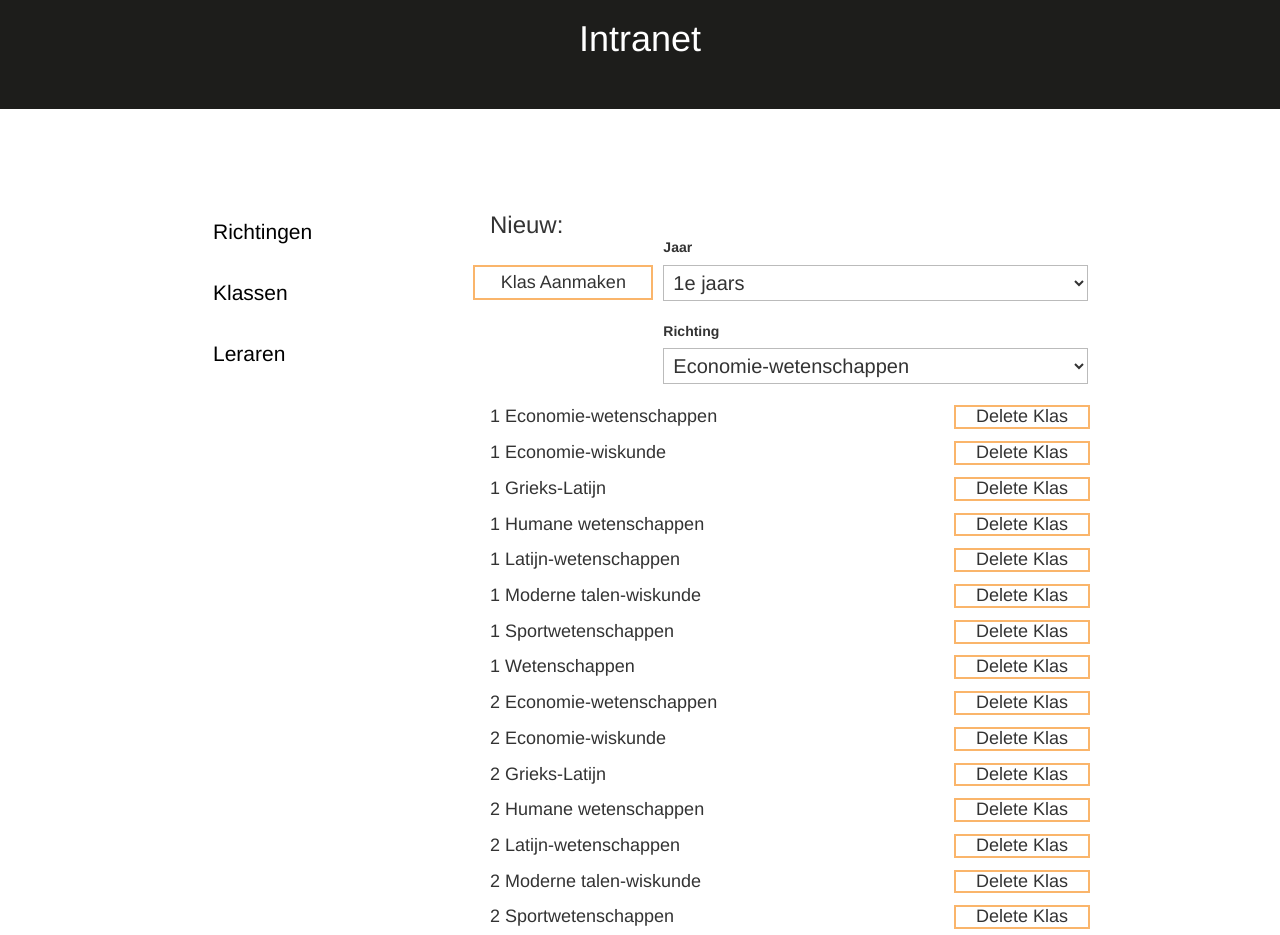
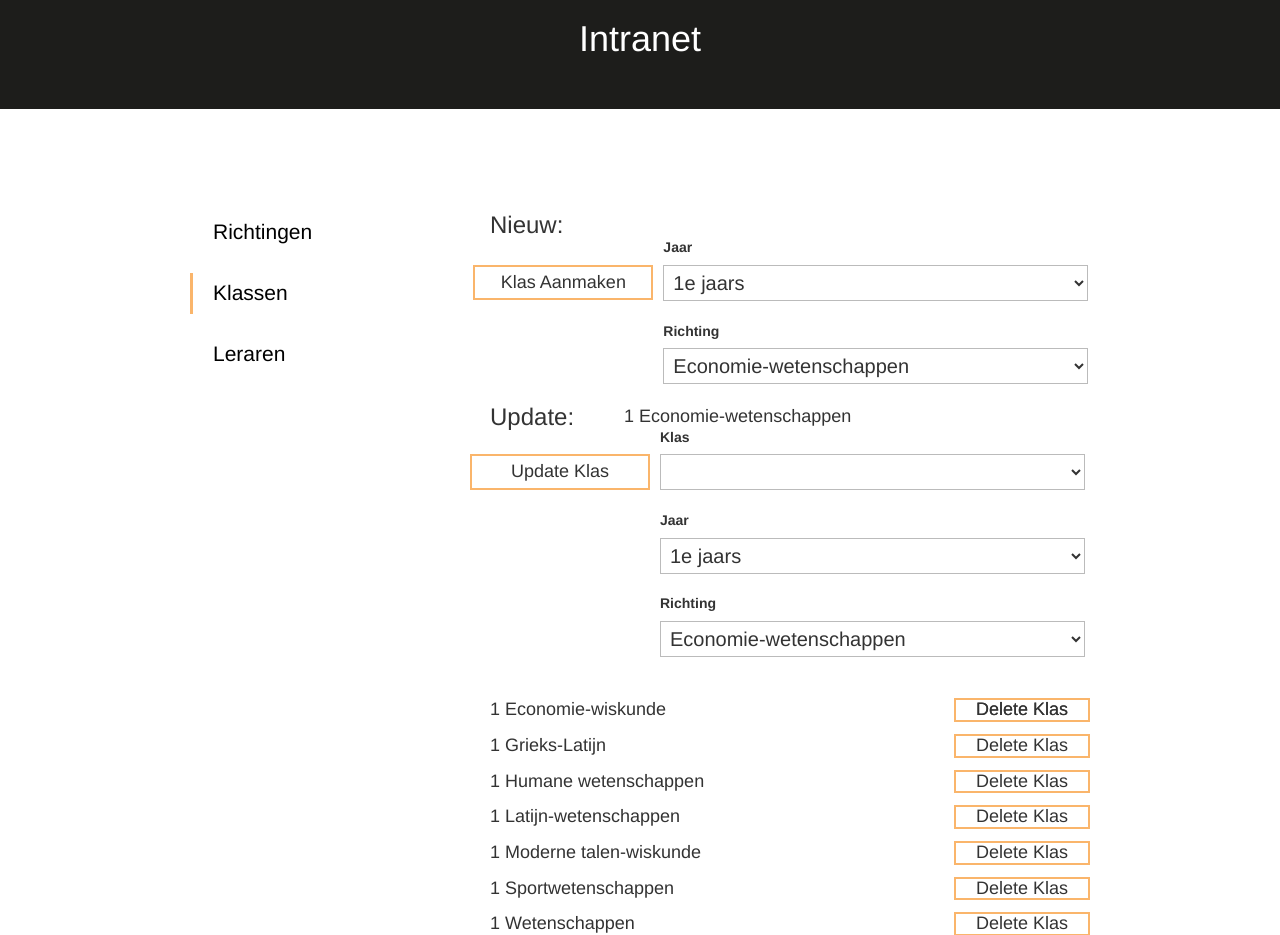
Before and after one commit to andrerobbe/python-site-school, a Flask app: page /intranet/klassen in a window 1280 px wide. Shown: the part 113-1048 px from the top of the page. Run offline with Flask 2, Linux system fonts and the light colour scheme; data comes from the database, SQL or seed files in the repository; both versions use the stored data as it was after the commit; lists and menus that the app fills with data are empty; some libraries are stand-ins or nearby versions.

Commit message:
added update leraren, struggling with klassen

```diff
--- a/project/forms.py
+++ b/project/forms.py
@@ -26,5 +26,11 @@
 	vakken = StringField('Vakken', [validators.Length(min=3, max=35), validators.required()])
 
 
-class UpdateForm(Form):
+class UpdateRichtingForm(Form):
 	update_id = SelectField(u'Richting', choices=[], coerce=int)
+
+class UpdateKlasForm(Form):
+	update_id = SelectField(u'Klas', choices=[], coerce=int)
+
+class UpdateLeraarForm(Form):
+	update_id = SelectField(u'Leraar', choices=[], coerce=int)
--- a/project/static/style.css
+++ b/project/static/style.css
@@ -474,7 +474,7 @@
 */
 
 #intranet .people {
-	margin-top: 370px;
+	margin-top: 850px;
 }
 
 /*
--- a/project/templates/intranet.html
+++ b/project/templates/intranet.html
@@ -11,12 +11,17 @@
 	<div class="wrapper cfx">
 		<div>
 			<ul id="nav">
-				<li {% if option == 'Richtingen' %}class="active"{% endif %}><a href="{{ url_for('intranet') }}/richtingen">Richtingen</a></li>
-				<li {% if option == 'Klassen' %}class="active"{% endif %}><a href="{{ url_for('intranet') }}/klassen">Klassen</a></li>
-				<li {% if option == 'Leraren' %}class="active"{% endif %}><a href="{{ url_for('intranet') }}/leraren">Leraren</a></li>
+				<li {% if option == 'richtingen' %}class="active"{% endif %}><a href="{{ url_for('intranet') }}/richtingen">Richtingen</a></li>
+				<li {% if option == 'klassen' %}class="active"{% endif %}><a href="{{ url_for('intranet') }}/klassen">Klassen</a></li>
+				<li {% if option == 'leraren' %}class="active"{% endif %}><a href="{{ url_for('intranet') }}/leraren">Leraren</a></li>
 			</ul>
 		</div>
 		<div>
+<!--
+#######################################################
+##################### RICHTINGEN ######################
+#######################################################
+-->
 			{% if option == 'richtingen' %}
 			<h4>Nieuw:</h4>
 			<form method="post" action="{{ url_for('intranet') }}" class="new">
@@ -30,7 +35,7 @@
 			<form method="post" action="{{ url_for('intranet') }}" class="new update">
 				<p><input type="submit" name='button' value="Update Richting">
 				<dl>
-					{{ render_field(updateForm.update_id)}}
+					{{ render_field(updateRichtingForm.update_id)}}
 					{{ render_field(richtingForm.naam) }}
 					{{ render_field(richtingForm.description) }}
 				</dl>
@@ -50,12 +55,25 @@
 				</li>
 				{% endfor %}
 			</ul>
-
+<!--
+#######################################################
+####################### KLASSEN #######################
+#######################################################
+-->
 			{% elif option == 'klassen'%}
 			<h4>Nieuw:</h4>
 			<form method="post" action="{{ url_for('intranet') }}" class="new">
 				<p><input type="submit" name='button' value="Klas Aanmaken">
 				<dl>
+					{{ render_field(klasForm.jaar) }}
+					{{ render_field(klasForm.richting) }}
+				</dl>
+			</form>
+			<h4>Update:</h4>
+			<form method="post" action="{{ url_for('intranet') }}" class="new update">
+				<p><input type="submit" name='button' value="Update Klas">
+				<dl>
+					{{ render_field(updateKlasForm.update_id)}}
 					{{ render_field(klasForm.jaar) }}
 					{{ render_field(klasForm.richting) }}
 				</dl>
@@ -73,11 +91,28 @@
 				{% endfor %}
 			</ul>
 
+
+<!--
+#######################################################
+######################### LERAREN #####################
+#######################################################
+-->
 			{% elif option == 'leraren' %}
 			<h4>Nieuw:</h4>
 			<form method="post" action="{{ url_for('intranet') }}" class="new">
 				<p><input type="submit" name='button' value="Leraar Aanmaken">
 				<dl>
+					{{ render_field(leraarForm.voornaam) }}
+					{{ render_field(leraarForm.achternaam) }}
+					{{ render_field(leraarForm.email) }}
+					{{ render_field(leraarForm.vakken) }}
+				</dl>
+			</form>
+			<h4>Update:</h4>
+			<form method="post" action="{{ url_for('intranet') }}" class="new update">
+				<p><input type="submit" name='button' value="Update Leraar">
+				<dl>
+					{{ render_field(updateLeraarForm.update_id)}}
 					{{ render_field(leraarForm.voornaam) }}
 					{{ render_field(leraarForm.achternaam) }}
 					{{ render_field(leraarForm.email) }}
@@ -104,10 +139,7 @@
 						<input name="delete-id" value="{% for info in leraar %}{% if loop.index == 1 %}{{ info }}{% endif %}{% endfor %}" type="hidden">
 						<!-- https://stackoverflow.com/questions/32022568/get-value-of-a-form-id-python-flask -->
 					</form>
-					<form method="post" action="{{ url_for('intranet') }}" class="delete">
-						<p><input type="submit" name='button' value="Update Leraar"></p>
-						<input name="delete-id" value="{% for info in leraar %}{% if loop.index == 1 %}{{ info }}{% endif %}{% endfor %}" type="hidden">
-					</form>
+
 				</li>
 				{% endfor %}
 			</ul>
--- a/project/views.py
+++ b/project/views.py
@@ -4,7 +4,7 @@
 import sqlite3
 import datetime
 
-from forms import ContactForm, CreateRichtingenForm, CreateKlasForm, CreateLeraarForm, UpdateForm
+from forms import ContactForm, CreateRichtingenForm, CreateKlasForm, CreateLeraarForm, UpdateRichtingForm, UpdateKlasForm, UpdateLeraarForm
 
 
 """
@@ -62,30 +62,69 @@
 @app.route('/intranet/<option>', methods=['GET', 'POST'])
 def intranet(option='richtingen'):
 	session_add_page('intranet')
-	aanbodArray = ''
-	klasArray = ''
-	leraarArray = ''
-	richtingForm = CreateRichtingenForm(request.form)
-	klasForm = CreateKlasForm(request.form)
-	leraarForm = CreateLeraarForm(request.form)
-	updateForm = UpdateForm(request.form)
+	aanbodArray 		= ''
+	klasArray 			= ''
+	leraarArray 		= ''
+	richtingForm 		= CreateRichtingenForm(request.form)
+	klasForm 			= CreateKlasForm(request.form)
+	leraarForm 			= CreateLeraarForm(request.form)
+	updateRichtingForm 	= UpdateRichtingForm(request.form)
+	updateKlasForm 		= UpdateKlasForm(request.form)
+	updateLeraarForm 	= UpdateLeraarForm(request.form)
 
 
 	#get info + set update choices
 	if option == "richtingen":
 		aanbodArray = get_aanbod()
-
+		#update form
 		richting_ids = get_richting_id()
-		updateForm.update_id.choices = richting_ids
+		updateRichtingForm.update_id.choices = richting_ids
 
 	elif option == "klassen":
 		klasArray = get_klassen()
-
+		#create form fill in
 		richting_ids = get_richting_id()
 		klasForm.richting.choices = richting_ids
 
+
+		#update form
+		#klas_id = []
+		#klas_info = []
+		#for klas in klasArray:
+		#	klas_id.append(klas[0])
+		#	klas_info.append(klas[1])
+		#	klas_info.append(klas[2])
+			#for element in klas:
+				#print element
+		#print klas_info
+		#updateKlasForm.update_id.choices = klas_id
+
+		#for idx, klas in enumerate(klasArray):
+		#	if idx == 0:
+		#		for info in klas:
+		#			klas_id.append(klas[0])
+		#print klas_id
+		#print klas_info
+
+		#print richting_ids
+		#klas_info = get_klas_info()
+		#klas_id = get_klas_id()
+		#klas_information = []
+		#for info in klas_info:
+		#	for id_ in klas_id:
+		#		klas_id = id_[0]
+		#		combinedInfo = info[0] + " " + info[1]
+		#		klas_information.append([klas_id, combinedInfo])
+
+
+
+
+
 	elif option == "leraren":
 		leraarArray = get_leraren()
+		#update form
+		leraar_id = get_leraar_id()
+		updateLeraarForm.update_id.choices = leraar_id
 
 
 
@@ -97,7 +136,6 @@
 			to_do = ""
 			note = ""
 			url = ""
-			refresh = 0
 
 #CRUD RICHTINGEN
 			if whichForm == 'Richting Aanmaken':
@@ -107,20 +145,18 @@
 								request.form.get('description')]
 					to_do = "INSERT INTO richtingen (name,description) VALUES (?, ?)"
 					note = "Richting aangemaakt!"
-					refresh = 1;
 					url = '/richtingen'
 				else:
 					note = "Not valid! Try again"
 
 			elif whichForm == 'Update Richting':
+				url = '/richtingen'
 				if richtingForm.validate():
 					formValue =	[request.form.get('naam'),
 								request.form.get('description'),
 								request.form.get('update_id')]
 					to_do = "UPDATE richtingen SET name = ?, description = ? where richting_id = ?"
 					note = "Richting geupdate!"
-					refresh = 1;
-					url = '/richtingen'
 				else:
 					note = "Not valid! Try again"
 
@@ -128,7 +164,6 @@
 				formValue = [request.form.get('delete-id')]
 				to_do = "DELETE FROM richtingen WHERE richting_id = ?"
 				note = "Richting gedelete!"
-				refresh = 1;
 				url = '/richtingen'
 
 #CRUD KLASSEN
@@ -137,20 +172,20 @@
 								request.form.get('richting')]
 					to_do = "INSERT INTO klassen (jaar,richting_id) VALUES (?, ?)"
 					note = "Klas aangemaakt!"
-					refresh = 1;
 					url = '/klassen'
+
 			elif whichForm == 'Update Klas':
-				formValue = []
-				to_do = ""
-				note = "Klas geupdate!"
-				refresh = 1;
-				url = '/klassen'
+					formValue =	[request.form.get('naam'),
+								request.form.get('description'),
+								request.form.get('update_id')]
+					to_do = "UPDATE richtingen SET name = ?, description = ? where richting_id = ?"
+					note = "Richting geupdate!"
+					url = '/klassen'
 
 			elif whichForm == 'Delete Klas':
 				formValue = [request.form.get('delete-id')]
 				to_do = "DELETE FROM klassen WHERE klas_id = ?"
 				note = "Klas gedelete!"
-				refresh = 1;
 				url = '/klassen'
 
 #CRUD LERAAR
@@ -163,22 +198,28 @@
 								request.form.get('vakken')]
 					to_do = "INSERT INTO leraren (voornaam,naam,email,vakken) VALUES (?, ?, ?, ?)"
 					note = "Leraar aangemaakt!"
-					refresh = 1;
+
 				else:
 					note = "Not valid! Try again"
 
 			elif whichForm == 'Update Leraar':
-				formValue = []
-				to_do = ""
-				note = "Leraar geupdate!"
-				refresh = 1;
 				url = '/leraren'
+				if leraarForm.validate():
+					formValue =	[request.form.get('voornaam'),
+								request.form.get('achternaam'),
+								request.form.get('email'),
+								request.form.get('vakken'),
+								request.form.get('update_id')]
+					to_do = "UPDATE leraren SET voornaam = ?, naam = ?, email = ?, vakken = ? where leraar_id = ?"
+					note = "Richting geupdate!"
+
+				else:
+					note = "Not valid! Try again"
 
 			elif whichForm == 'Delete Leraar':
 				formValue = [request.form.get('delete-id')]
 				to_do = "DELETE FROM leraren WHERE leraar_id = ?"
 				note = "Leraar gedelete!"
-				refresh = 1;
 				url = '/leraren'
 
 
@@ -188,12 +229,12 @@
 			db.commit()
 			flash(note)
 
-			#fix this: only refresh if succesfully through validator, otherwise validate errors aren't shown
+			#fix this: only refresh if succesfully through validator, otherwise validate errors aren't shown, flash workaround
 			return redirect(url_for('intranet') + url)
 	except KeyError:
 		return 'error'
 
-	return set_cookie(render_template('intranet.html', option=option, leraarArray=leraarArray, aanbodArray=aanbodArray, klasArray=klasArray, leraarForm=leraarForm, richtingForm=richtingForm, klasForm=klasForm, updateForm=updateForm))
+	return set_cookie(render_template('intranet.html', option=option, leraarArray=leraarArray, aanbodArray=aanbodArray, klasArray=klasArray, leraarForm=leraarForm, richtingForm=richtingForm, klasForm=klasForm, updateRichtingForm=updateRichtingForm, updateKlasForm=updateKlasForm, updateLeraarForm=updateLeraarForm))
 
 
 
@@ -290,6 +331,15 @@
 		klasArray.append( row )
 	return klasArray
 
+def get_klas_info():
+	db = get_db()
+	klassen = db.execute('SELECT klassen.jaar, richtingen.name FROM klassen INNER JOIN richtingen ON klassen.richting_id = richtingen.richting_id')
+	db.commit()
+	klasArray = []
+	for row in klassen:
+		klasArray.append( row )
+	return klasArray
+
 def get_richting_id():
 	db = get_db()
 	id_ = db.execute('SELECT richting_id, name FROM richtingen')
@@ -301,7 +351,7 @@
 
 def get_klas_id():
 	db = get_db()
-	id_ = db.execute('SELECT klas_id, name FROM klassen')
+	id_ = db.execute('SELECT klas_id FROM klassen')
 	db.commit()
 	ids = []
 	for row in id_:
@@ -310,7 +360,7 @@
 
 def get_leraar_id():
 	db = get_db()
-	id_ = db.execute('SELECT leraren_id, name FROM leraren')
+	id_ = db.execute('SELECT leraar_id, naam FROM leraren')
 	db.commit()
 	ids = []
 	for row in id_:
```
Also changed, not shown: school.db, 2 other files.
